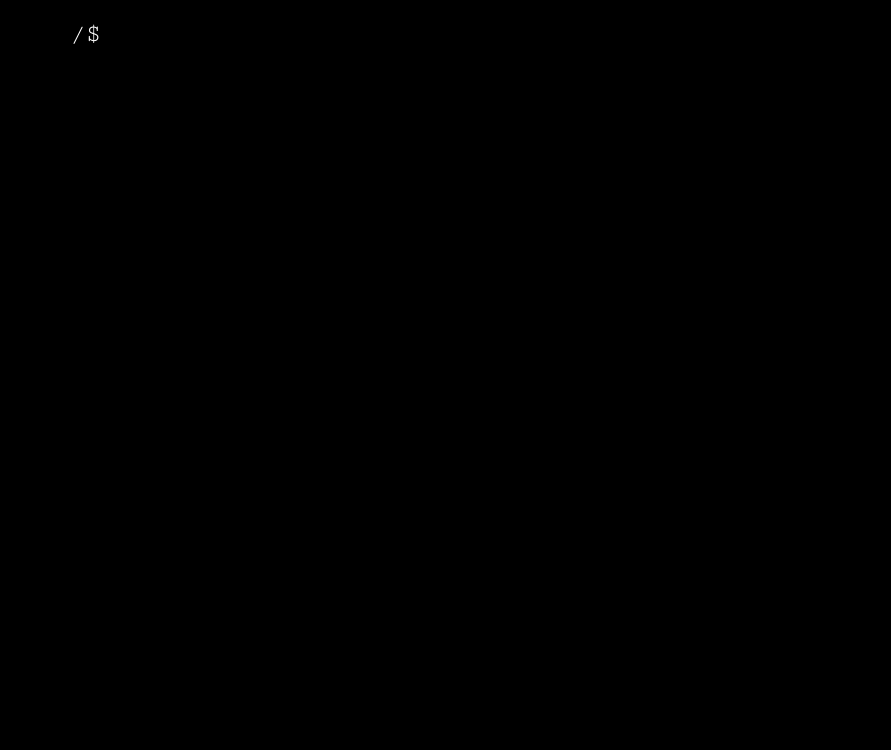
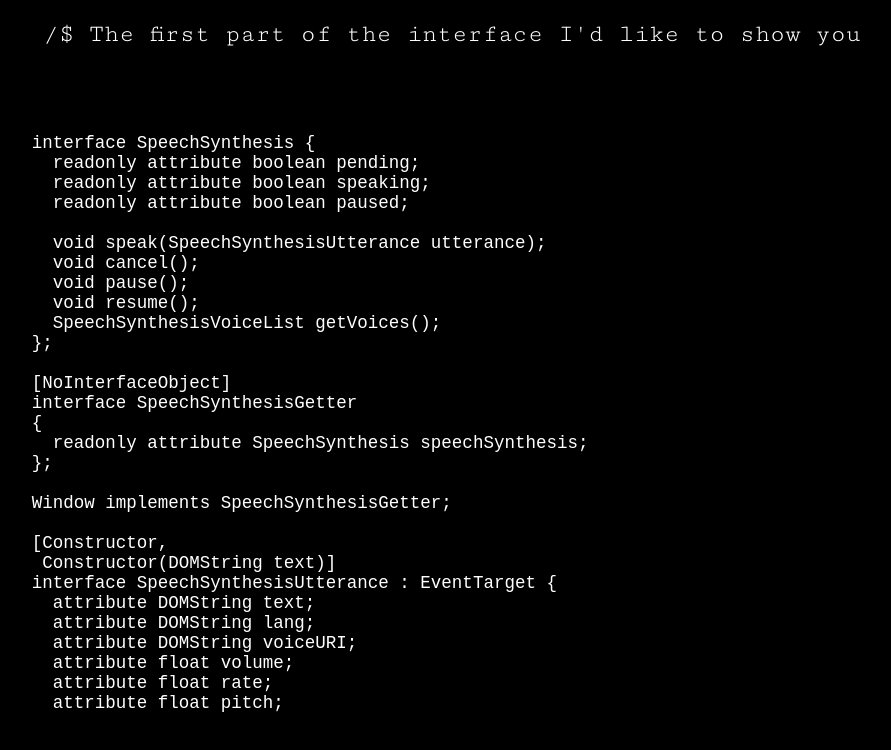
Before and after one commit to geetaristo/webSpeech, a plain HTML site: page index.html in a window 1280 px wide. Shown: the whole page, without its empty margins (113-1004 px from the left). Drawn offline with nearby package versions, Linux system fonts and the light colour scheme.

Commit message:
building out content

```diff
--- a/css/webSpeech.css
+++ b/css/webSpeech.css
@@ -8,13 +8,14 @@ a:link {color:#FFFFFF; text-decoration:none;}      /* unvisited link */
 a:visited {color:#FFFFFF; text-decoration:none;}  /* visited link */
 a:hover {color:#FFFFFF; text-decoration:underline;}  /* mouse over link */
 a:active {color:#FFFFFF; text-decoration:none;}  /* selected link */
-pre {color:#FFF; font-size:.7em; width:800px; margin:0, auto}
+pre {padding-bottom:20px;color:#FFF; font-size:.7em; width:800px; height:600px;overflow-y:scroll;margin:0, auto}
 
 #textOut{
-    width:85%;
+    width:90%;
     text-align:left;
     margin-left:auto;
     margin-right:auto;
+    min-height:75px;
 }
 .centerofpage {
     top: 0;
--- a/js/controllers.js
+++ b/js/controllers.js
@@ -45,7 +45,7 @@ angular.module('myApp.controllers', ['myApp.templates']).
         //START hal = 10;
         //START ongallery=11;
 
-    $scope.templateIdx = 0;
+    $scope.templateIdx = 9;
     $scope.nextTemplate = function () {
         return $scope.templates[$scope.templateIdx++];
       }();
--- a/js/directives.js
+++ b/js/directives.js
@@ -141,4 +141,15 @@ angular.module('myApp.directives', ['ngAnimate'])
             $timeout(scope.advanceform, attrs.timewait);
         }
     }
+}).directive('scrolldiv', function($timeout){
+    return {
+        restrict: 'AE',
+        replace: true,
+        link: function (scope, elem, attrs) {
+            $timeout(function(){
+                $('#scrolly').animate({scrollTop:elem.offset().top+1000}, Number(attrs.speed));
+            }, Number(attrs.scrollwait));
+        }
+    }
+
 });
--- a/templates/speech-synth-snip1.html
+++ b/templates/speech-synth-snip1.html
@@ -2,9 +2,10 @@
 	<div id="dialogContent">
 	    <div id="textOut">/$<span>{{commandline}}</span><span class="blink">_</span></div>
     </div>
-    <speaker text="The first part of the interface I'd like to show you|is the SpeechSynthesis object|This is what is producing my speech."
-        typeit="true" typespeed=30 pause=2000 speak="true" advance="true"/>
-    <!--pre><code>
+    <speaker text="The first part of the interface I'd like to show you|is the SpeechSynthesis object's interface|This is what is producing my speech."
+        typeit="true" typespeed=30 pause=3000 speak="true" advance="true"/>
+    <scrolldiv speed=12000 scrollwait=5200>
+    <pre id="scrolly"><code>
     interface SpeechSynthesis {
       readonly attribute boolean pending;
       readonly attribute boolean speaking;
@@ -16,8 +17,59 @@
       void resume();
       SpeechSynthesisVoiceList getVoices();
     };
-    </code></pre -->
 
-    <img src="/images/speechRecognitionIface.PNG" >
+    [NoInterfaceObject]
+    interface SpeechSynthesisGetter
+    {
+      readonly attribute SpeechSynthesis speechSynthesis;
+    };
+
+    Window implements SpeechSynthesisGetter;
+
+    [Constructor,
+     Constructor(DOMString text)]
+    interface SpeechSynthesisUtterance : EventTarget {
+      attribute DOMString text;
+      attribute DOMString lang;
+      attribute DOMString voiceURI;
+      attribute float volume;
+      attribute float rate;
+      attribute float pitch;
+
+      attribute EventHandler onstart;
+      attribute EventHandler onend;
+      attribute EventHandler onerror;
+      attribute EventHandler onpause;
+      attribute EventHandler onresume;
+      attribute EventHandler onmark;
+      attribute EventHandler onboundary;
+    };
+
+    interface SpeechSynthesisEvent : Event {
+        readonly attribute unsigned long charIndex;
+        readonly attribute float elapsedTime;
+        readonly attribute DOMString name;
+    };
+
+    interface SpeechSynthesisVoice {
+      readonly attribute DOMString voiceURI;
+      readonly attribute DOMString name;
+      readonly attribute DOMString lang;
+      readonly attribute boolean localService;
+      readonly attribute boolean default;
+    };
+
+    interface SpeechSynthesisVoiceList {
+      readonly attribute unsigned long length;
+      getter SpeechSynthesisVoice item(in unsigned long index);
+    }
+
+
+
+
+
+    </code></pre>
+    </scrolldiv>
+    <!-- img src="/images/speechRecognitionIface.PNG" -->
 
 </div>
```
Also changed, not shown: templates/speech-synth-snip2.html (+3 -2 lines). Lines whose indentation alone changed are shown as unchanged.
